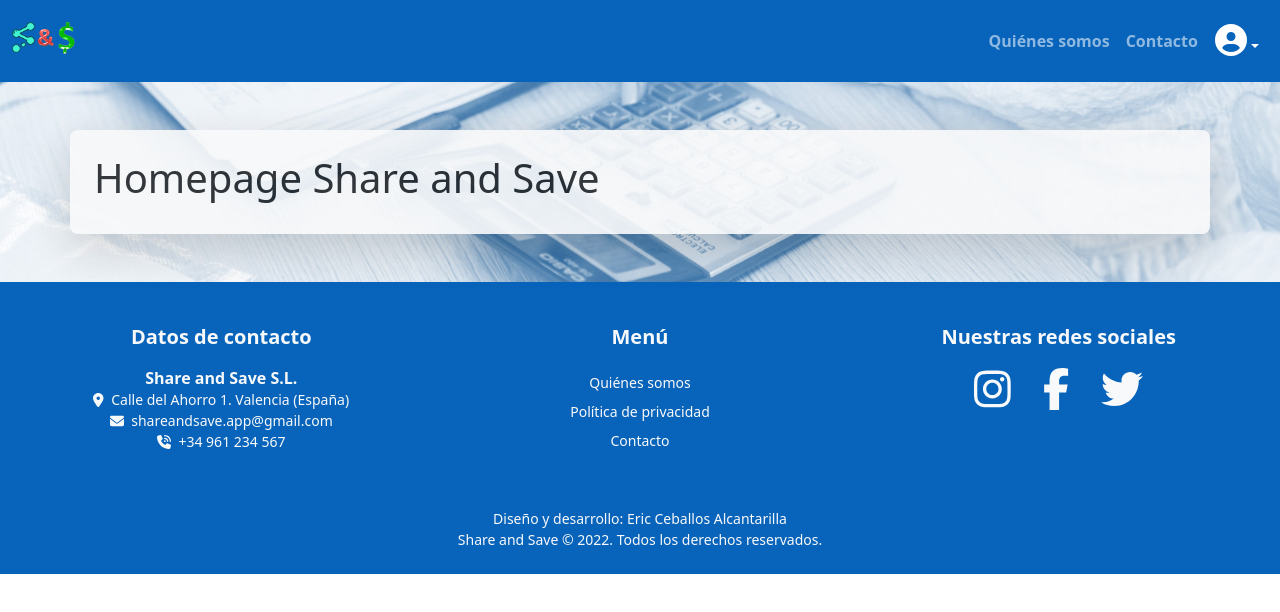
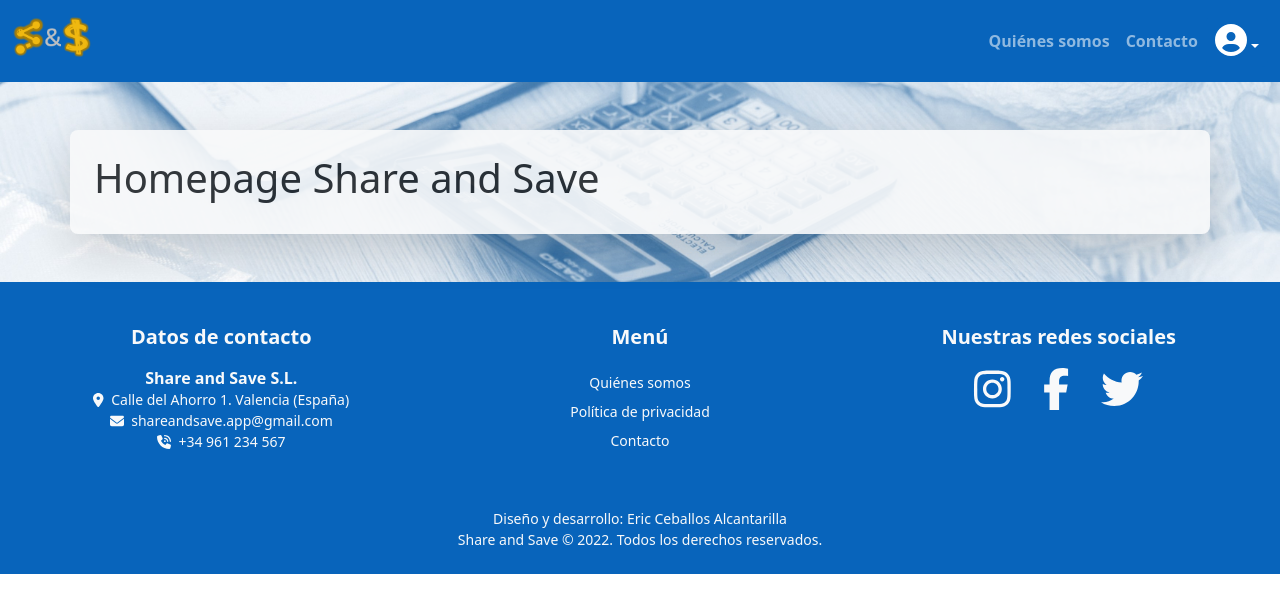
Before and after one commit to cebalc/share-and-save, a React (Create React App) app in the folder client/: page / in a window 1280 px wide. Shown: the top 612 px of the page. Built offline with nearby package versions, Linux system fonts and the light colour scheme.

Commit message:
Cambiado logo

```diff
--- a/client/src/components/NavMenu.tsx
+++ b/client/src/components/NavMenu.tsx
@@ -23,7 +23,7 @@ class NavMenu extends React.Component<NavMenuProps> {
                 <Container fluid>
                     <LinkContainer to="/">
                         <Navbar.Brand title="Home">
-                            <img src="/img/logo.png" alt="S&S" className="brand-logo" />
+                            <img src="/img/logo_SnS.png" alt="S&S" className="brand-logo" />
                         </Navbar.Brand>
                     </LinkContainer>
                     <Navbar.Toggle aria-controls="mainmenu" />
```
Also changed, not shown: client/public/img/logo_SnS.png (added).
